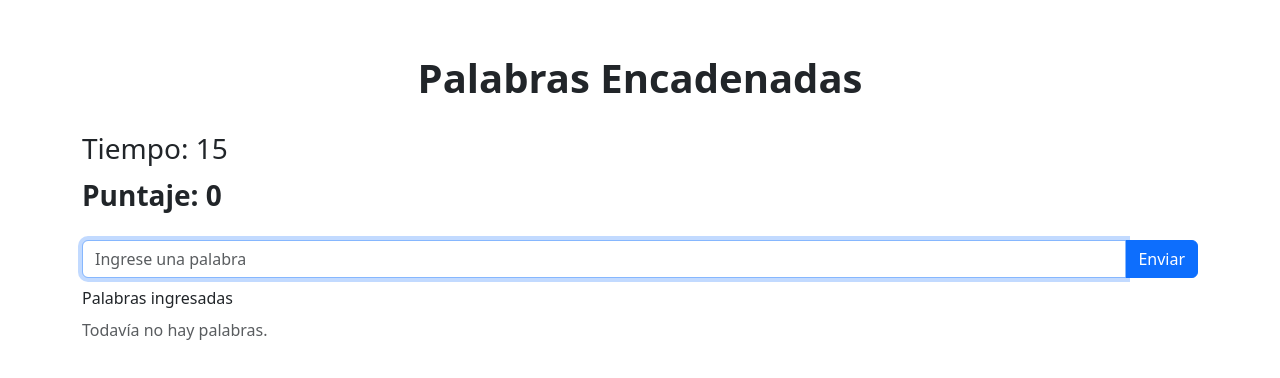
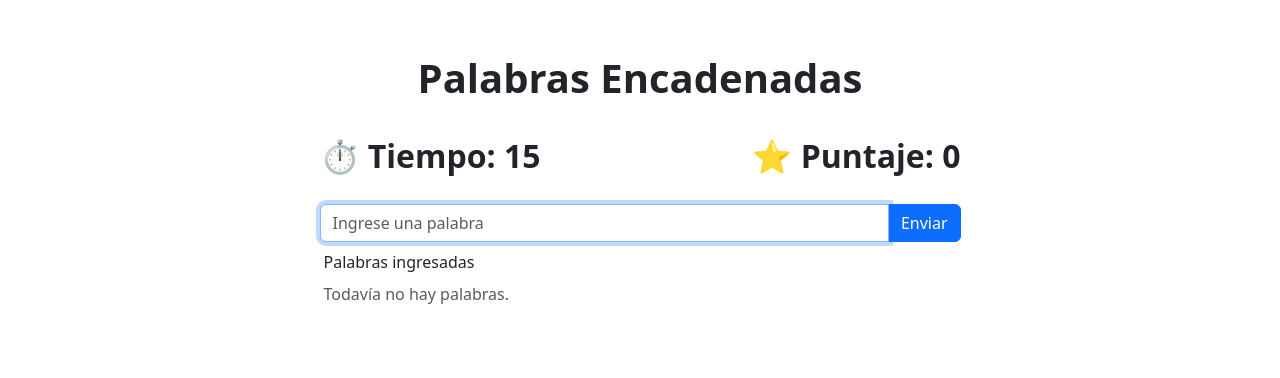
Before and after one commit to szapata03/unq-ui-sergio-zapata-trabajo-final, a React (Vite) app: page /game in a window 1280 px wide. Shown: the top 378 px of the page. Built offline with nearby package versions, Linux system fonts and the light colour scheme.

Commit message:
feat: se acomoda la pantalla del juego

```diff
--- a/src/components/Game.css
+++ b/src/components/Game.css
@@ -1,6 +1,5 @@
 .info-letra-actual{
     width: 100%;
-    height: 100%;
     align-items: center;
 }
 
--- a/src/components/Game.jsx
+++ b/src/components/Game.jsx
@@ -105,9 +105,16 @@ const Game = () => {
     return(
     <div className="container py-5 ">
       <div className="text-center mb-4 fw-bold fs-1">Palabras Encadenadas</div>
-        <div className="">
-            <h3>Tiempo: {time}</h3>
-            <div className="fw-bold fs-3">Puntaje: {score}</div>
+        <div className="row justify-content-center">
+            <div className="col-lg-8 col-xl-7">
+                <div className="d-flex justify-content-between align-items-center mb-4">
+                    <div className="fs-2 fw-bold">
+                        ⏱ Tiempo: {time}
+                    </div>
+                    <div className="fs-2 fw-bold">
+                        ⭐ Puntaje: {score}
+                    </div>
+                </div>
                 {words.length > 0 && (
                         <div className='info-letra-actual d-flex'>
                             La próxima palabra debe comenzar con la letra: {" "}
@@ -144,9 +151,9 @@ const Game = () => {
                                 </div>
                 )}
 
-            <div className='py-2'>Palabras ingresadas</div>
+                <div className='py-2 px-1'>Palabras ingresadas</div>
                 {words.length === 0 ? (
-                <p className="text-muted">Todavía no hay palabras.</p>
+                    <p className="text-muted px-1">Todavía no hay palabras.</p>
                 ) : (
                     <div className="d-flex flex-wrap align-items-center">
                     {words.map((word, index) => (
@@ -180,6 +187,7 @@ const Game = () => {
                 />
             )}
         </div>
+    </div>
 )};
 
 export default Game;
```
Lines whose indentation alone changed are shown as unchanged.
